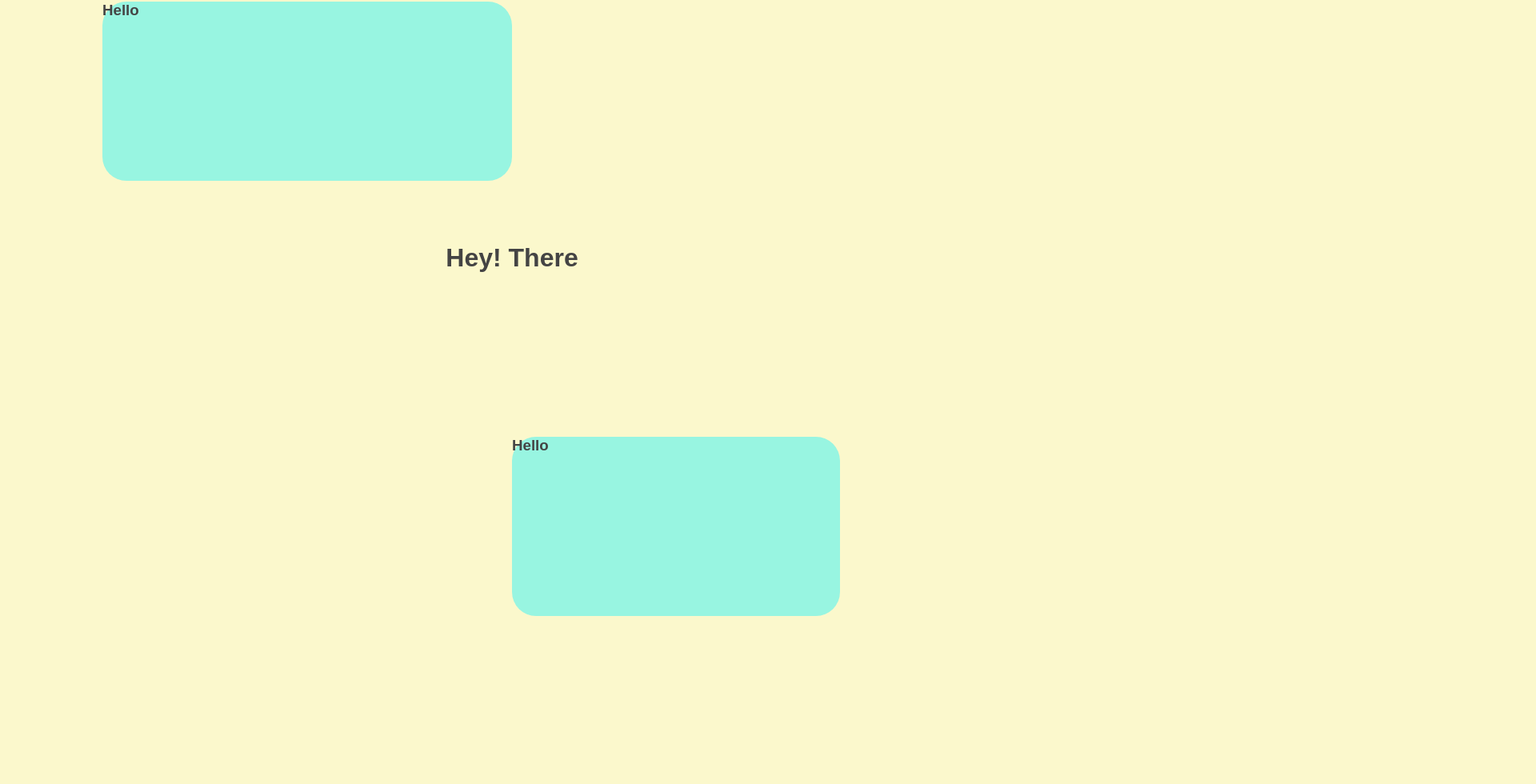
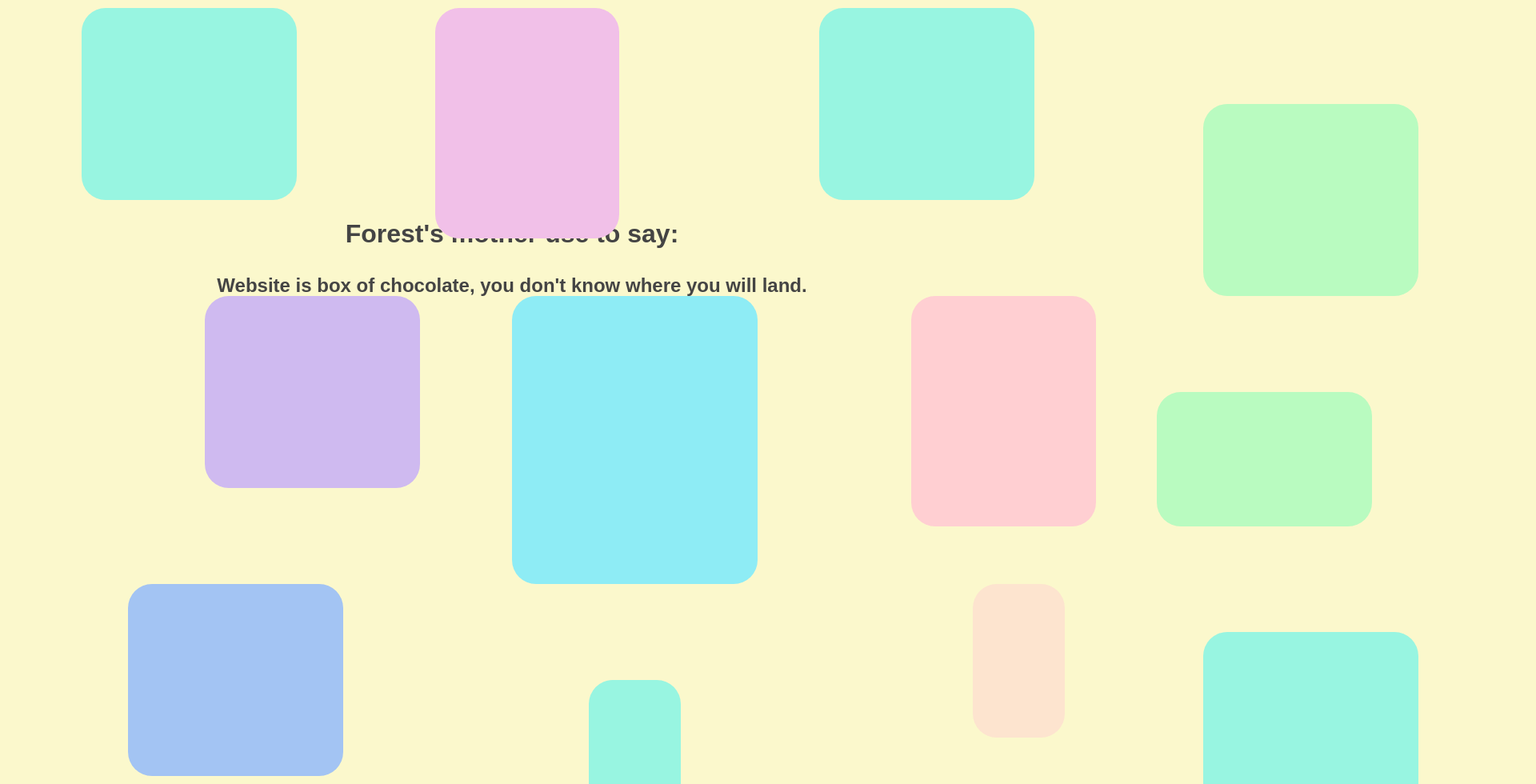
Before and after one commit to guygauravtyagi/havenicethings, a React (Create React App) app in the folder portleo/: page / in a window 1280 px wide. Shown: the part 78-1058 px from the top of the page at 80% size, 1920 px wide, since content can reach past the window. Built offline with nearby package versions, Linux system fonts and the light colour scheme.

Commit message:
Finished first step

```diff
--- a/portleo/src/App.css
+++ b/portleo/src/App.css
@@ -20,6 +20,8 @@ body {
 
 .page {
     display: flex;
+    flex-direction: column;
+    gap: 2rem;
     justify-content: center;
     align-items: center;
 }
--- a/portleo/src/App.js
+++ b/portleo/src/App.js
@@ -4,7 +4,8 @@ import Home from './pages/home/Home';
 function App() {
   return (
     <div className='page' >
-      <h1>Hey! There</h1>
+      <h1>Forest's mother use to say:</h1>
+      <h2>Website is box of chocolate, you don't know where you will land.</h2>
       <Home></Home>
     </div>
   );
--- a/portleo/src/pages/home/Home.css
+++ b/portleo/src/pages/home/Home.css
@@ -1,5 +1,5 @@
 .home-container {
     position: absolute;
-    width: 200%;
-    height: 200%;
+    width: 150%;
+    height: 150%;
 }
--- a/portleo/src/pages/home/Home.js
+++ b/portleo/src/pages/home/Home.js
@@ -5,7 +5,8 @@ import Card from '../../shared/cards/Card';
 
 function Home(props) {
 
-    function handleMouseMove(ev) {
+    React.useEffect(() => {
+        document.body.onmousemove = function (ev) {
             const homeScreen = document.getElementById('home-space');
             const xMov = (ev.clientX / window.innerWidth) * (homeScreen.offsetWidth - window.innerWidth) * -1,
                 yMov = (ev.clientY / window.innerHeight) * (homeScreen.offsetHeight - window.innerHeight) * -1;
@@ -18,30 +19,92 @@ function Home(props) {
                 easing: "ease"
             });
         }
+    }, []);
 
-
-    return <div id='home-space' className='home-container'
-        onMouseMove={(ev) => handleMouseMove(ev)} >
+    return <div id='home-space' className='home-container'>
         <Card style={{
             backgroundColor: 'var(--var-not-darkgreen)',
-            height: '14%',
-            width: '20%',
+            height: '20%',
+            width: '14%',
+            top: '24%',
+            left: '22%',
+        }} ></Card>
+        <Card style={{
+            backgroundColor: 'var(--var-not-orange)',
+            height: '16%',
+            width: '6%',
+            top: '84%',
+            left: '80%',
+        }} ></Card>
+        <Card style={{
+            backgroundColor: 'var(--var-not-pink)',
+            height: '24%',
+            width: '12%',
+            top: '54%',
+            left: '76%',
+        }} ></Card>
+        <Card style={{
+            backgroundColor: 'var(--var-not-purple)',
+            height: '24%',
+            width: '12%',
+            top: '24%',
+            left: '45%',
+        }} ></Card>
+        <Card style={{
+            backgroundColor: 'var(--var-not-violet)',
+            height: '20%',
+            width: '14%',
+            top: '54%',
             left: '30%',
-            top: '30%'
+        }} ></Card>
+        <Card style={{
+            backgroundColor: 'var(--var-not-blue)',
+            height: '20%',
+            width: '14%',
+            top: '84%',
+            left: '25%',
+        }} ></Card>
+        <Card style={{
+            backgroundColor: 'var(--var-not-skyblue)',
+            height: '30%',
+            width: '16%',
+            top: '54%',
+            left: '50%',
         }} ></Card>
         <Card style={{
             backgroundColor: 'var(--var-not-darkgreen)',
             height: '14%',
-            width: '16%',
-            left: '50%',
-            top: '50%'
+            width: '6%',
+            top: '94%',
+            left: '55%',
+        }} ></Card>
+        <Card style={{
+            backgroundColor: 'var(--var-not-green)',
+            height: '20%',
+            width: '14%',
+            top: '34%',
+            left: '95%',
         }} ></Card>
         <Card style={{
             backgroundColor: 'var(--var-not-darkgreen)',
-            height: '16%',
-            width: '10%',
-            left: '90%',
-            top: '84%'
+            height: '20%',
+            width: '14%',
+            top: '24%',
+            left: '70%',
+        }} ></Card>
+        <Card style={{
+            backgroundColor: 'var(--var-not-green)',
+            height: '14%',
+            width: '14%',
+            top: '64%',
+            left: '92%',
+        }} ></Card>
+        <Card style={{
+            backgroundColor: 'var(--var-not-darkgreen)',
+            height: '20%',
+            width: '14%',
+            top: '89%',
+            left: '95%',
         }} ></Card>
     </div>
 }
--- a/portleo/src/shared/cards/Card.css
+++ b/portleo/src/shared/cards/Card.css
@@ -2,6 +2,23 @@
 
 .card-container {
     background-color: var(--var-not-darkgreen);
-    position: relative;
+    position: absolute;
     border-radius: 30px;
 }
+
+.card-container>img {
+    height: 100%;
+    width: 100%;
+    border-radius: inherit;
+    opacity: 0;
+    transition: 1000ms;
+}
+
+.card-container:hover {
+    transform: scale(1.05);
+    transition: 1000ms;
+}
+
+.card-container:hover img{
+    opacity: 1;
+}
--- a/portleo/src/shared/cards/Card.js
+++ b/portleo/src/shared/cards/Card.js
@@ -2,7 +2,7 @@ import './Card.css';
 
 function Card(props) {
     return <div className='card-container' style={props.style} >
-        <h3>Hello</h3>
+        <img src='https://images.unsplash.com/photo-1551590192-8070a16d9f67?ixlib=rb-4.0.3&ixid=MnwxMjA3fDB8MHxwaG90by1wYWdlfHx8fGVufDB8fHx8&auto=format&fit=crop&w=1171&q=80'></img>
     </div>
 }
 
```
Lines whose indentation alone changed are shown as unchanged.
